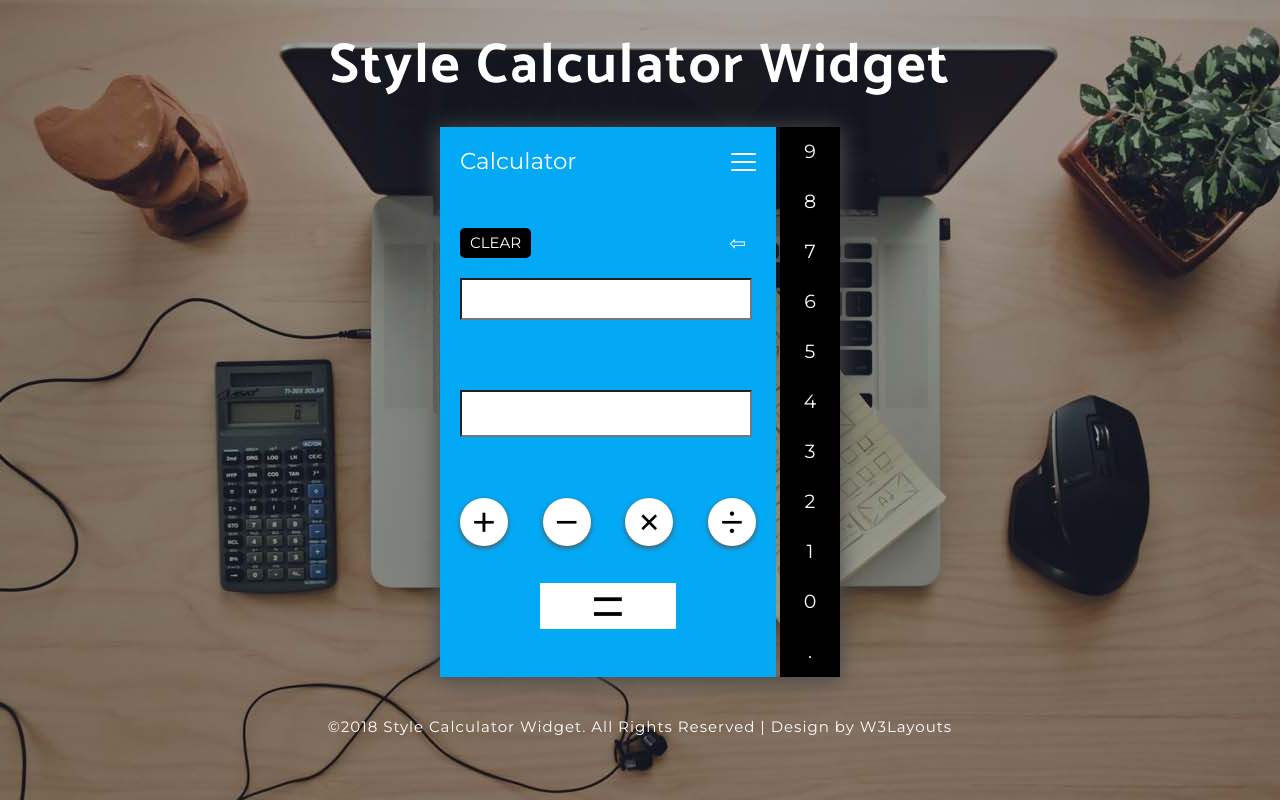
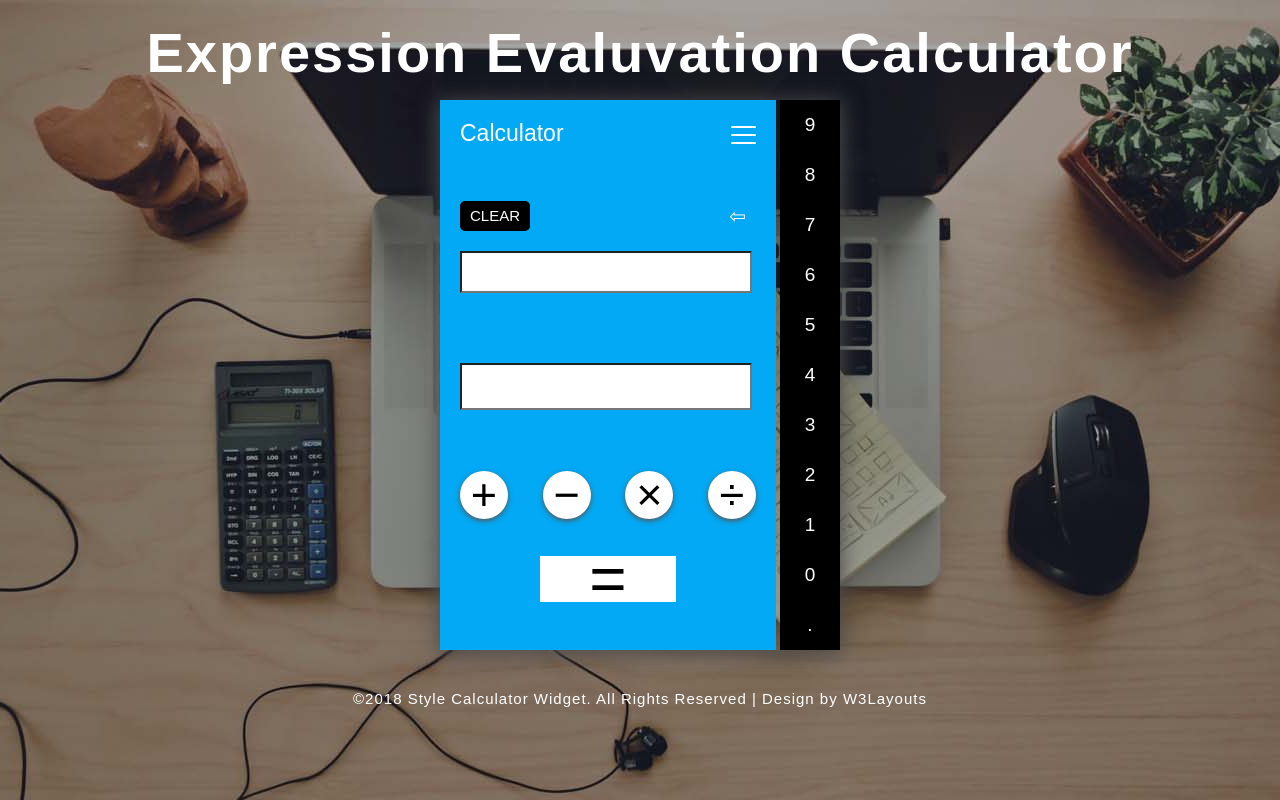
Before and after one commit to pcoder59/expression-evaluvator, a plain HTML site: page index.html in a window 1280 px wide. Drawn offline with Linux system fonts and the light colour scheme.

Commit message:
Removed Google Fonts

```diff
--- a/css/style.css
+++ b/css/style.css
@@ -187,10 +187,10 @@ body {
 padding: 0;
 margin: 0;
 background: #fff;
-font-family: 'Montserrat', sans-serif;
+font-family: sans-serif;
 }
 body a {
-font-family: 'Montserrat', sans-serif;
+font-family: sans-serif;
 transition: 0.5s all;
 -webkit-transition: 0.5s all;
 -moz-transition: 0.5s all;
@@ -212,7 +212,7 @@ input[type=password],
 input[type="button"],
 input[type="submit"],
 textarea {
-font-family: 'Montserrat', sans-serif;
+font-family: sans-serif;
 transition: 0.5s all;
 -webkit-transition: 0.5s all;
 -moz-transition: 0.5s all;
@@ -227,14 +227,14 @@ h5,
 h6 {
 margin: 0;
 padding: 0;
-font-family: 'Montserrat', sans-serif;
+font-family: sans-serif;
 letter-spacing: 1px;
 }
 p {
 margin: 0;
 padding: 0;
 letter-spacing: 1px;
-font-family: 'Montserrat', sans-serif;
+font-family: sans-serif;
 }
 ul {
 margin: 0;
@@ -257,7 +257,7 @@ text-align: center;
 text-transform: capitalize;
 font-weight: 700;
 color: #fff;
-font-family: 'Catamaran', sans-serif;
+font-family: sans-serif;
 /* text-shadow: 2px 3px rgba(216, 216, 216, 0.49); */
 letter-spacing: 2px;
 }
--- a/index.html
+++ b/index.html
@@ -19,8 +19,8 @@
       <!-- Meta tags -->
       <link href="css/style.css" rel='stylesheet' type='text/css' media="all">
       <!--//style sheet end here-->
-      <link href="//fonts.googleapis.com/css?family=Catamaran:400,500,600,700" rel="stylesheet">
-      <link href="//fonts.googleapis.com/css?family=Montserrat:300,400,500,600" rel="stylesheet">
+      <!--<link href="//fonts.googleapis.com/css?family=Catamaran:400,500,600,700" rel="stylesheet">
+      <link href="//fonts.googleapis.com/css?family=Montserrat:300,400,500,600" rel="stylesheet">-->
    </head>
    <body>
       <header>
@@ -29,7 +29,7 @@
                <div id="hide">HIDE</div>
             </div>
             <div id="sb-title">
-               <div id="sb-name">Expression Evaluvator</div>
+               <div id="sb-name">Expression Evaluvation</div>
                <div id="sb-setting">Settings</div>
             </div>
             <div id="theme-box">
@@ -107,7 +107,7 @@
          </nav>
       </header>
       <h1 class="header-w3ls">
-         Style Calculator Widget
+         Expression Evaluvation Calculator
       </h1>
       <div id="base">
          <div id="main">
```
